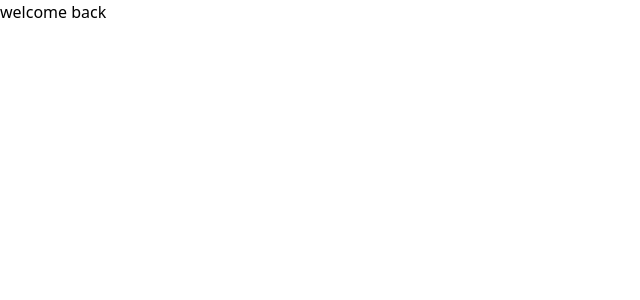
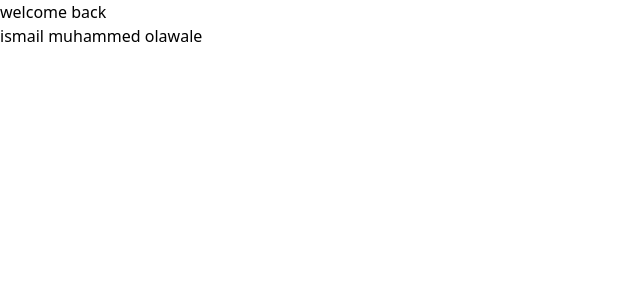
Before and after one commit to DevIsmail-coder/web-nexxforge, a React (Vite) app: page /login in a window 1280 px wide. Shown: the top 300 px of the page, without its empty margins (0-640 px from the left). Built offline with nearby package versions, Linux system fonts and the light colour scheme.

Commit message:
updated some component pages

```diff
--- a/src/Auth/login.tsx
+++ b/src/Auth/login.tsx
@@ -5,6 +5,7 @@ const Login = () => {
     <div>
 
 welcome back
+<p>ismail muhammed olawale</p>
     </div>
   )
 }
```
